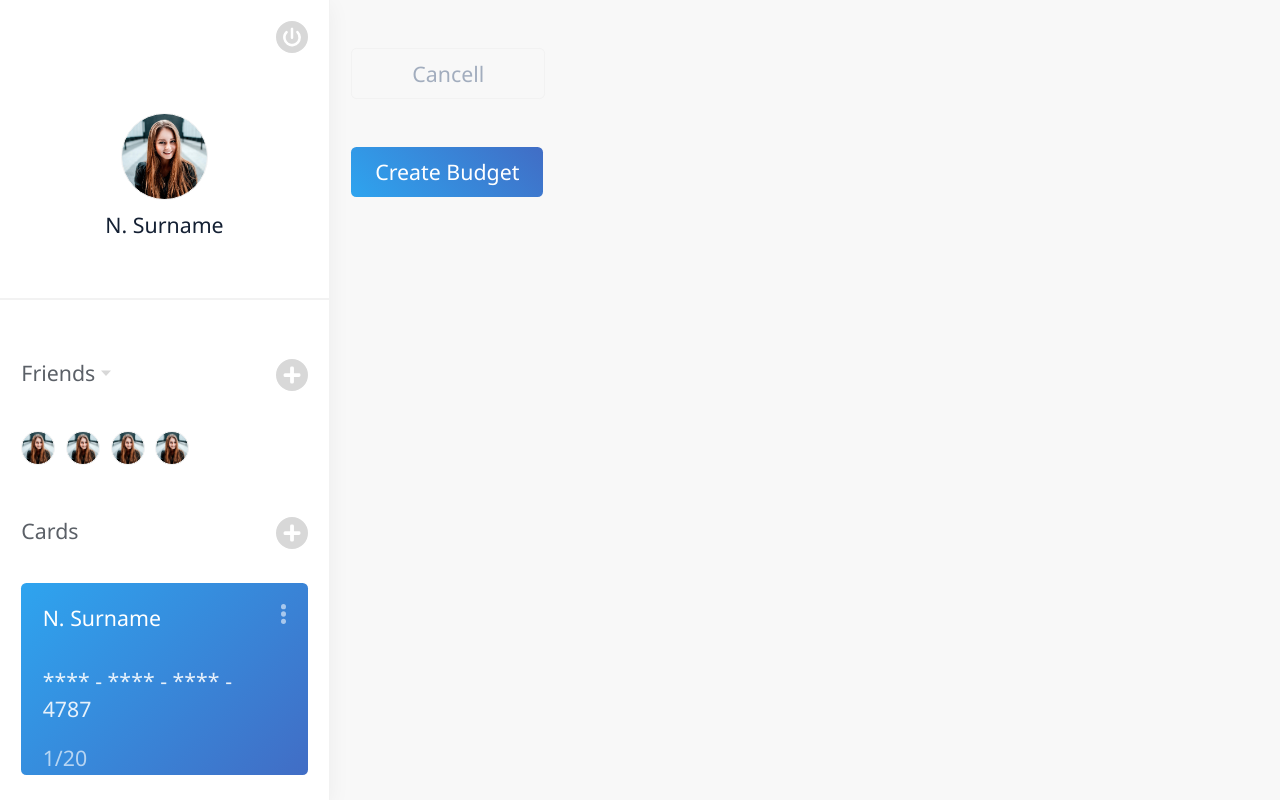
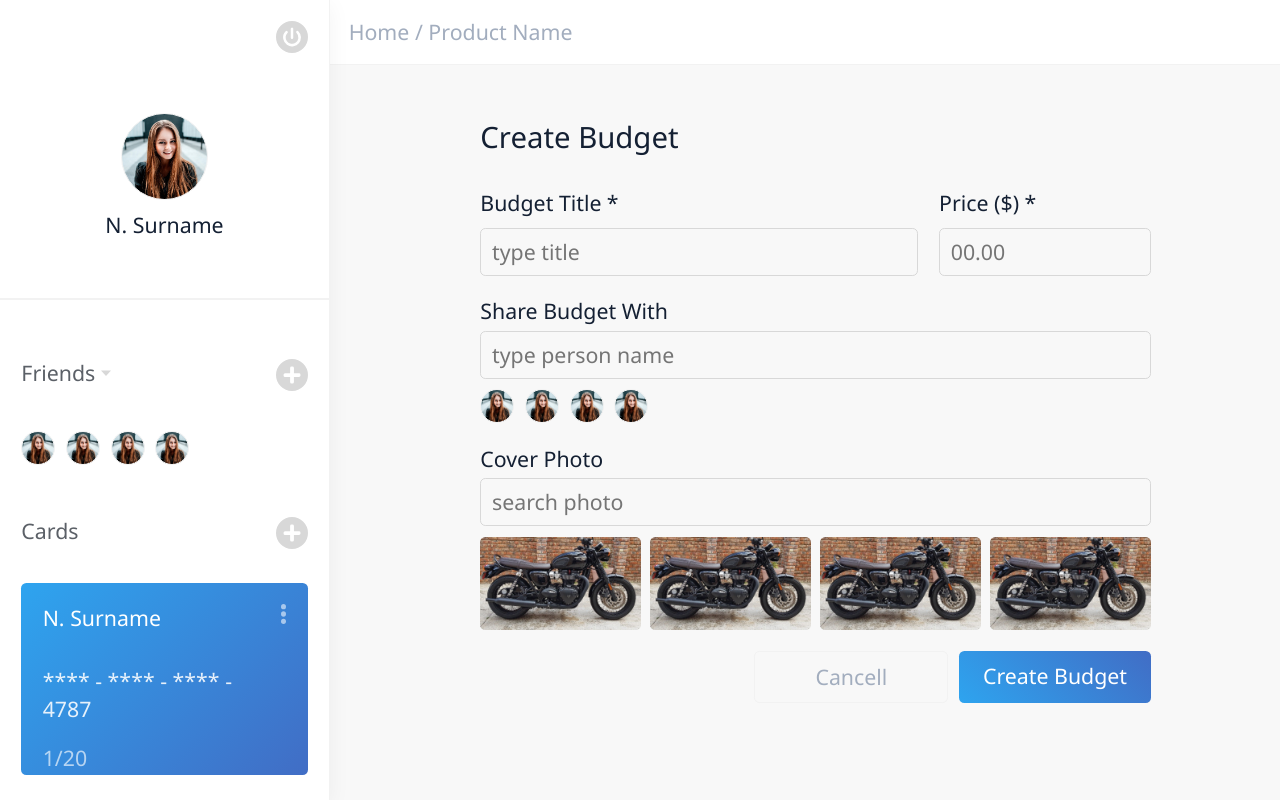
Before and after one commit to gsanikidze/coffer, a React (Create React App) app: page /create-budget in a window 1280 px wide. Built offline with nearby package versions, Linux system fonts and the light colour scheme.

Commit message:
created create budget form

```diff
--- a/src/components/moleculas/forms/Input.js
+++ b/src/components/moleculas/forms/Input.js
@@ -3,6 +3,7 @@ import React from 'react';
 // my comp
 import './input.css';
 import { COLORS, MAIN_FONT } from '../../UI_VARS';
+import { Label } from '../../UI_ATOMS';
 import submit_icon from '../../../img/icons/add_money.svg';
 import us_dollar_icon from '../../../img/icons/us_dollar.svg';
 
@@ -12,16 +13,33 @@ const TextInputFieldStyle = {
     fontFamily: MAIN_FONT,
 }
 
+const InputField = (props) => {
+    return <input style={TextInputFieldStyle} placeholder={props.placeHolder || "Placeholder"} type="text" className="text_input_field"/>
+};
+
 const NumberInput = (props) => {
     return(
         <div className="text_input">
             <img src={us_dollar_icon} alt="Currency" className="us_dollar_icon"/>
-
             <div className="line" style={{backgroundColor: COLORS.dark_gray}}></div>
-            <input style={TextInputFieldStyle} placeholder={props.placeHolder || "Placeholder"} type="text" className="text_input_field"/>
+            {InputField(props)}
             <img src={submit_icon} alt="Submit Money" className="submit_icon"/>
         </div>
     )
 }
 
-export { NumberInput };
+const InputWithLabel = (props) => {
+    return(
+        <div className="text_input_standard">
+            <Label className="label">
+                {props.label || "Label"}
+                {
+                props.isRequired ? <Label className="is_required">*</Label> : null
+                }
+            </Label>
+            {InputField(props)}
+        </div>
+    )
+}
+
+export { NumberInput, InputWithLabel};
--- a/src/components/moleculas/forms/input.css
+++ b/src/components/moleculas/forms/input.css
@@ -3,7 +3,7 @@
     align-items: center;
 }
 
-.text_input .text_input_field{
+.text_input_field{
     box-sizing: border-box;
     background: none;
     padding: 4pt;
@@ -33,3 +33,18 @@
     position: absolute;
     margin-left: 24pt;
 }
+
+.text_input_standard h3{
+    padding-bottom: 4pt;
+}
+
+.text_input_standard .text_input_field{
+    padding-left: 8pt;
+}
+
+.text_input_standard .label{
+    display: flex;
+}
+.text_input_standard .is_required{
+    margin-left: 4pt;
+}
--- a/src/components/pages/CreateBudget/index.js
+++ b/src/components/pages/CreateBudget/index.js
@@ -1,20 +1,65 @@
 import React, { Component } from 'react';
 
 // my comp
-import { ActiveButton, PassiveButton } from '../../UI_ATOMS'
+import { ActiveButton, PassiveButton, Title } from '../../UI_ATOMS';
+import { InputWithLabel } from '../../moleculas/forms/Input';
+import Breadcrumbs from '../../moleculas/Breadcrumbs';
+import FriendList from '../../moleculas/FriendsList';
+import './style.css';
+import product_image from '../../../img/product_pics/triumphBonneville.JPG';
 
 class CreateBudget extends Component {
+
+    constructor(props){
+        super(props);
+
+        this.state = {
+            coverImages: []
+        }
+    }
+
+    searchedImages(){
+        let filteredImages = []
+        for(let i = 0; i < 4; i++){
+            filteredImages = [...filteredImages, <div key={i} className="cover_image" style={{backgroundImage: `url(${product_image})`}}></div>]
+        }
+        this.setState({
+            coverImages: filteredImages
+        })
+    }
+
+    componentDidMount(){
+        this.searchedImages();
+    }
+
+
     render() {
         return (
-            <div>
-                <br/>
-                <br/>
-                <br/>
-                <PassiveButton> Cancell </PassiveButton>
-                <br/>
-                <br/>
-                <br/>
-                <ActiveButton> Create Budget </ActiveButton>
+            <div id="create_budget">
+                <Breadcrumbs />
+                <div className="container">
+                    <Title id="title">Create Budget</Title>
+
+                    <div id="form_first_line">
+                        <InputWithLabel isRequired label="Budget Title" placeHolder="type title"/>
+                        <InputWithLabel isRequired label="Price ($)" placeHolder="00.00"/>
+                    </div>
+                    <div id="share_with_friends">
+                        <InputWithLabel label="Share Budget With" placeHolder="type person name"/>
+                        <FriendList id="friend_list"/>
+                    </div>
+                    <div id="cover_photo">
+                        <InputWithLabel label="Cover Photo" placeHolder="search photo"/>
+                        <div id="photos">
+                            {this.state.coverImages}
+                        </div>
+                    </div>
+                    <div id="buttons">
+                        <PassiveButton> Cancell </PassiveButton>
+                        <ActiveButton> Create Budget </ActiveButton>
+                    </div>
+
+                </div>
             </div>
         );
     }
--- /dev/null
+++ b/src/components/pages/CreateBudget/style.css
@@ -0,0 +1,52 @@
+#create_budget .container{
+    padding-top: 48pt;
+    width: 503pt;
+    margin: 0 auto;
+}
+
+#create_budget #title{
+    margin-top: 40pt;
+    margin-bottom: 24pt;
+}
+
+#create_budget #form_first_line{
+    display: flex;
+    margin-bottom: 16pt;
+}
+
+#create_budget #form_first_line div:nth-child(1){
+    width: 100%;
+    margin-right: 16pt;
+}
+
+#create_budget #share_with_friends{
+    margin-bottom: 16pt;
+}
+#create_budget #share_with_friends #friend_list div{
+    margin: 8pt 8pt 0 0;
+}
+
+#create_budget #buttons{
+    display: flex;
+    justify-content: flex-end;
+    margin-top: 16pt;
+}
+#create_budget #buttons div{
+    margin-left: 8pt;
+}
+
+#create_budget #photos{
+    display: flex;
+    justify-content: space-between;
+    margin-top: 8pt;
+    margin-bottom: 16pt;
+}
+
+#create_budget .cover_image{
+    width: 24%;
+    height: 70pt;
+    background-position: center;
+    background-repeat: no-repeat;
+    background-size: cover;
+    border-radius: 4pt;
+}
```
